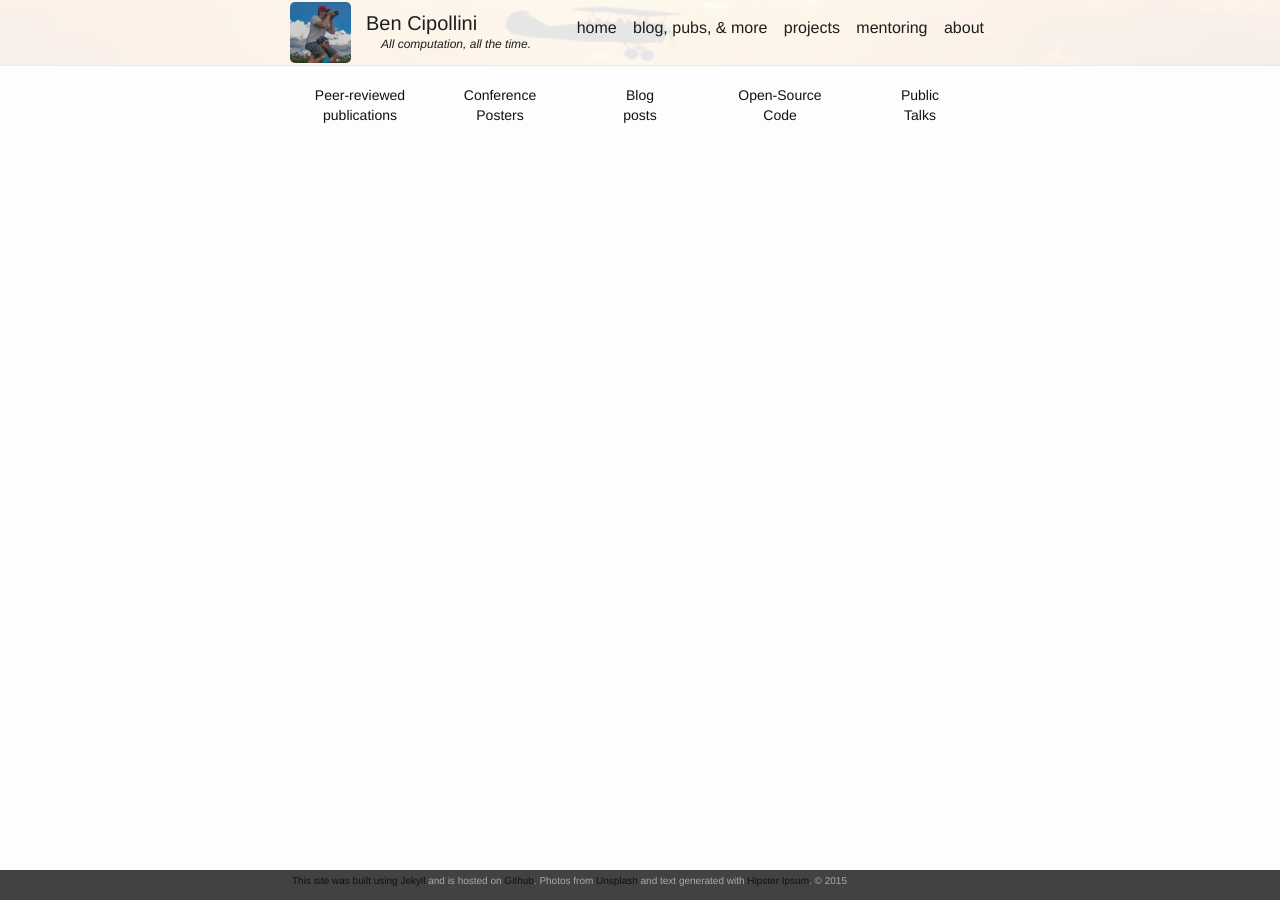
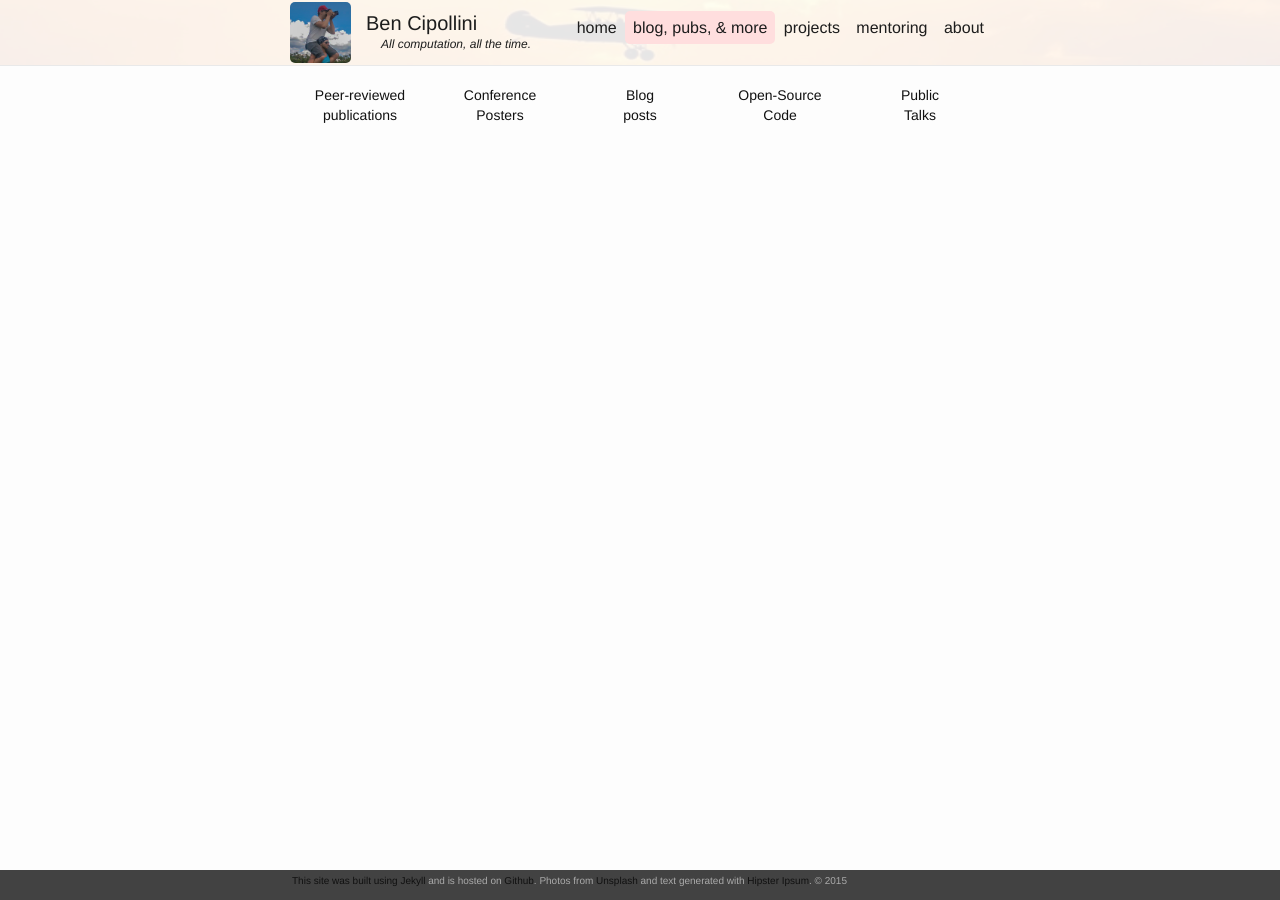
Before and after one commit to bcipolli/bcipolli.github.io, a Jekyll site: the page built from publications/talks/index.html, in a window 1280 px wide. Built offline with Jekyll 4.4.1, drawn with Linux system fonts in a browser that asks for light colours.

Commit message:
Properly highlight selected subtree in navbar.

```diff
--- a/_includes/header.html
+++ b/_includes/header.html
@@ -11,10 +11,25 @@
     <nav class="site-nav">
       <div class="trigger">
         {% assign sorted_pages = site.pages | sort:"weight" %}
+        {% assign page_url=page.url|replace:'index.html','' %}
+
         {% for pg in sorted_pages %}
-          {% if pg.url contains '/page' %} {* pagination *}
+          {% assign pg_url=pg.url|replace:'index.html','' %}
+
+          {% if pg.url contains '/page' %}
+
           {% elsif pg.nav_title %}
-          <a class="page-link{% if page.url == pg.url %} selected{% endif %}" href="{{ pg.url | replace:'index.html','' | prepend: site.baseurl }}">{{ pg.nav_title }}</a>
+
+            {% assign class="" %}
+            {% if pg_url == '/' %}
+              {% if pg_url == page_url %}
+                {% assign class=" selected" %}
+              {% endif %}
+            {% elsif page_url contains pg_url %}
+              {% assign class=" selected" %}
+            {% endif %}
+
+            <a class="page-link{{ class }}" href="{{ pg.url | replace:'index.html','' | prepend: site.baseurl }}">{{ pg.nav_title }}</a>
           {% endif %}
         {% endfor %}
 
```
